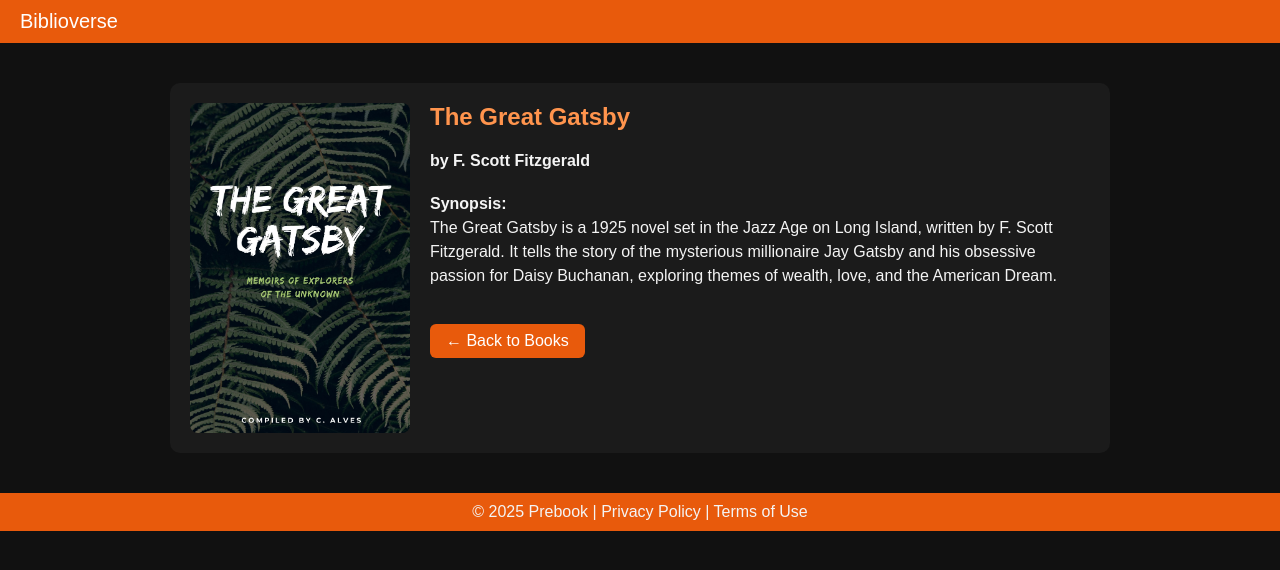
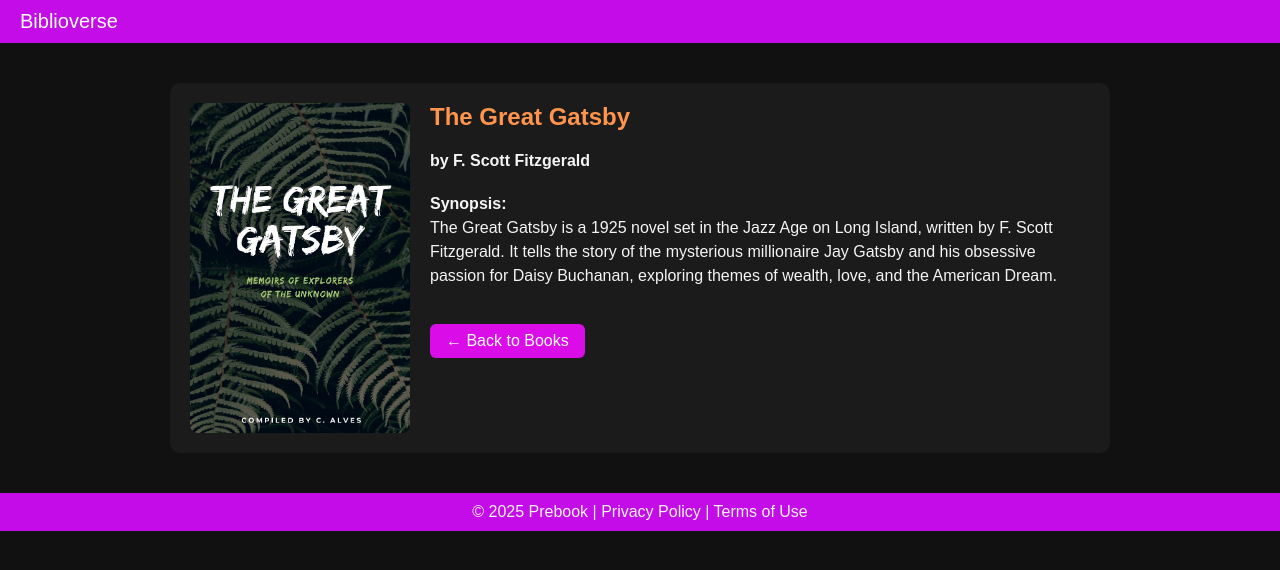
Before and after one commit to Thira0809/Biblioverse, a plain HTML site: page Gatsby.html in a window 1280 px wide. Drawn offline with Linux system fonts and the light colour scheme.

Commit message:
Gatsby.html

```diff
--- a/Gatsby.html
+++ b/Gatsby.html
@@ -2,7 +2,7 @@
 <html lang="en">
 <head>
 <meta charset="UTF-8">
-<title>The Great Gatsby - Synopsis</title>
+<title>1984 - Synopsis</title>
 <style>
   body {
     background-color: #111;
@@ -12,7 +12,7 @@
     padding: 0;
   }
   header {
-    background-color: #e85a0c;
+    background-color: #c40ce8;
     padding: 10px 20px;
     text-align: left;
     color: white;
@@ -48,16 +48,16 @@
     display: inline-block;
     margin-top: 20px;
     padding: 8px 16px;
-    background-color: #e85a0c;
+    background-color: #da0ce8;
     color: white;
     text-decoration: none;
     border-radius: 6px;
   }
   a.back:hover {
-    background-color: #ff6a1f;
+    background-color: #9600a7;
   }
   footer {
-    background-color: #e85a0c;
+    background-color: #c40ce8;
     text-align: center;
     padding: 10px;
     margin-top: 40px;
```
